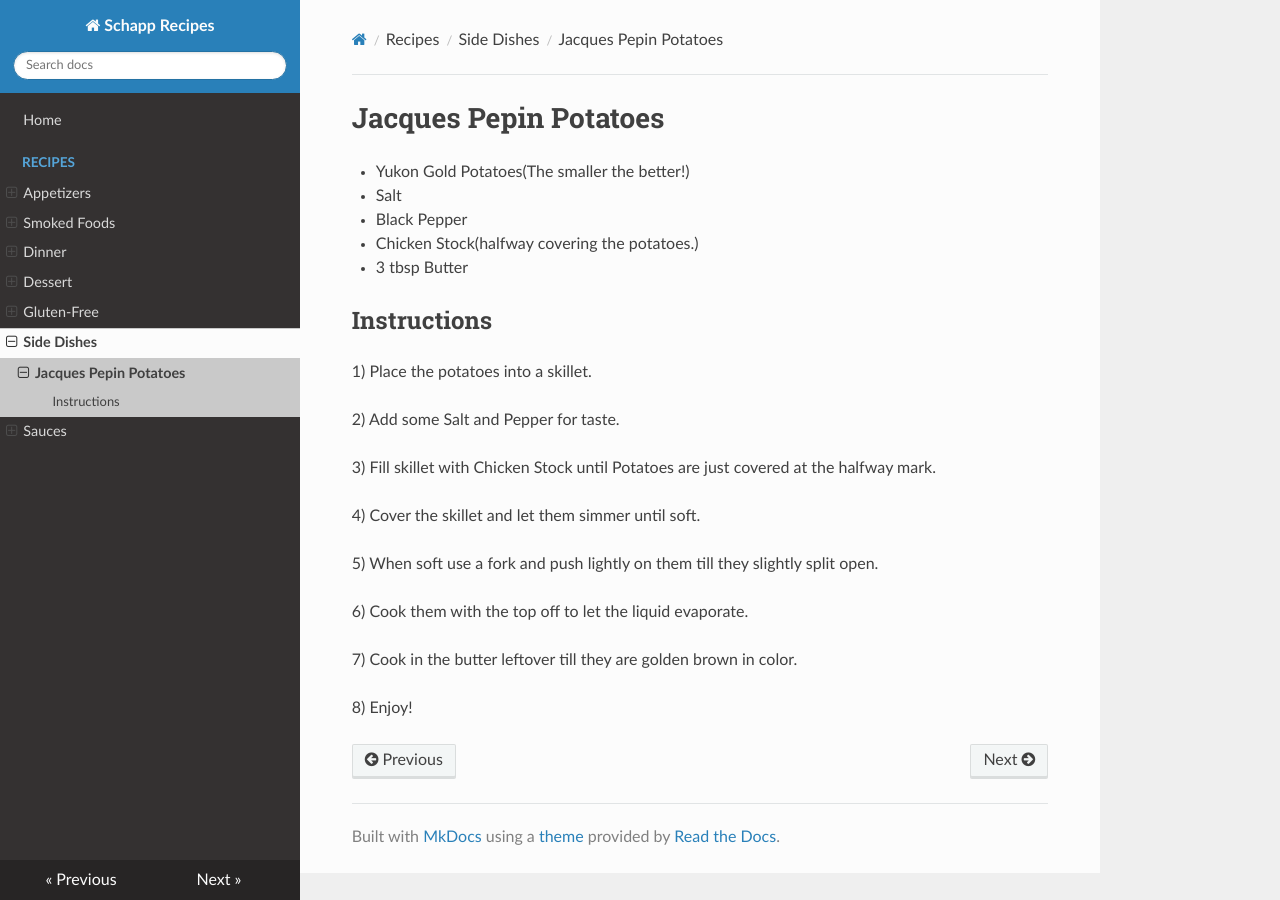
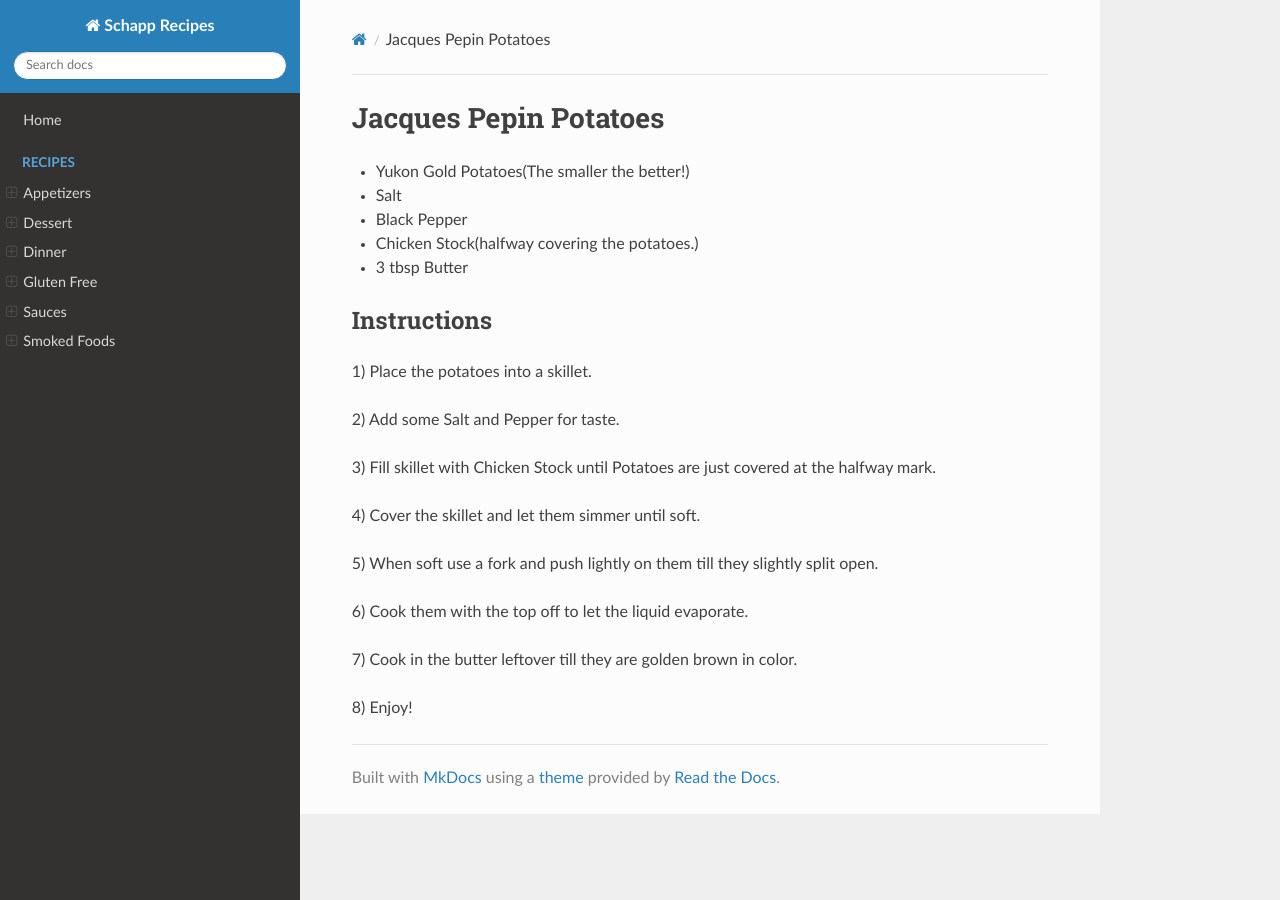
Before and after one commit to MikeSchapp/recipes, an MkDocs documentation site: the page built from docs/side_dishes/Jacques Pepin Potatoes.md, in a window 1280 px wide. Built offline with MkDocs 1.6.1, drawn with Linux system fonts in a browser that asks for light colours; nearby versions of some CDN libraries.

Commit message:
Feature: Pipeline to manage master updates - Added in script to auto update recipes

```diff
--- a/mkdocs.yml
+++ b/mkdocs.yml
@@ -1,29 +1,27 @@
+nav:
+- Home: index.md
+- Recipes:
+  - Appetizers:
+    - Sheri's Pineapple Dip: appetizers/Sheri's Pineapple Dip.md
+    - Maryland Crab Dip: appetizers/Maryland Crab Dip.md
+    - Old North State Clam Chowda: appetizers/Old North State Clam Chowda.md
+  - Dessert:
+    - Peanut Butter Blossom Cookies: dessert/Peanut Butter Blossom Cookies.md
+  - Dinner:
+    - Instant Pot Chilli: dinner/Instant Pot Chilli.md
+    - Reverse Sear Steak: dinner/Reverse Sear Steak.md
+    - Chicken & Sun Dried Tomatoes over Pasta: dinner/Chicken & Sun Dried Tomatoes
+        over Pasta.md
+    - Chicken Croissants: dinner/Chicken Croissants.md
+    - Saffron Orzo with Shrimp: dinner/Saffron Orzo with Shrimp.md
+    - Weeknight Pork Chops: dinner/Weeknight Pork Chops.md
+    - Taco Soup: dinner/Taco Soup.md
+  - Gluten Free:
+    - Gluten Free Tempura Batter: gluten_free/Gluten Free Tempura Batter.md
+  - Sauces:
+    - Pad See Ew Sauce: sauces/Pad See Ew Sauce.md
+  - Smoked Foods:
+    - Uncle Chris' Deer Jerky: smoked_foods/Uncle Chris' Deer Jerky.md
+    - Great Grandpa's Smoked Bluefish: smoked_foods/Great Grandpa's Smoked Bluefish.md
 site_name: Schapp Recipes
-nav:
-    - Home: index.md
-    - 'Recipes':
-        - 'Appetizers':
-            - Maryland Crab Dip: 'appetizers/Maryland Crab Dip.md'
-            - Old North State Clam Chowda: 'appetizers/Old North State Clam Chowda.md'
-            - Sheri's Pineapple Dip: "appetizers/Sheri's Pineapple Dip.md"
-        - 'Smoked Foods':
-            - Great Grandpa's Smoked Bluefish": "smoked_foods/Great Grandpa's Smoked Bluefish.md"
-            - Uncle Chris' Deer Jerky: "smoked_foods/Uncle Chris' Deer Jerky.md"
-        - 'Dinner':
-              - "Chicken & Sun Dried Tomatoes over Pasta": "dinner/Chicken & Sun Dried Tomatoes over Pasta.md"
-              - "Chicken Croissants": "dinner/Chicken Croissants.md"
-              - "Instant Pot Chilli": "dinner/Instant Pot Chilli.md"
-              - "Reverse Sear Steak": "dinner/Reverse Sear Steak.md"
-              - "Saffron Orzo with Shrimp": "dinner/Saffron Orzo with Shrimp.md"
-              - "Taco Soup": "dinner/Taco Soup.md"
-              - "Weeknight Pork Chops": "dinner/Weeknight Pork Chops.md"
-        - 'Dessert':
-            - "Peanut Butter Blossom Cookies": "dessert/Peanut Butter Blossom Cookies.md"
-        - 'Gluten-Free':
-              - "Gluten Free Tempura Batter": "gluten_free/Gluten Free Tempura Batter.md"
-        - 'Side Dishes':
-            - "Jacques Pepin Potatoes": "side_dishes/Jacques Pepin Potatoes.md"
-        - 'Sauces':
-            - "Pad See Ew Sauce": "sauces/Pad See Ew Sauce.md"
-
 theme: readthedocs
```
Also changed, not shown: buildspec.yaml (added, +15 -0 lines), deploy.py (added, +43 -0 lines), requirements.txt (added, +15 -0 lines).
